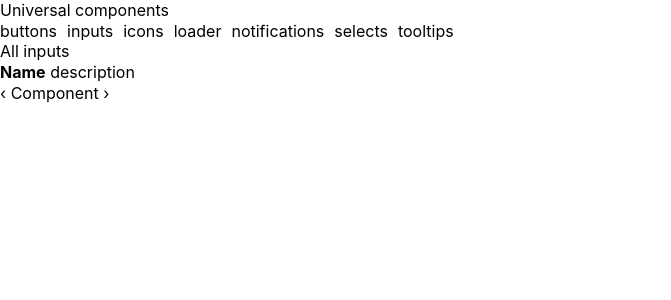
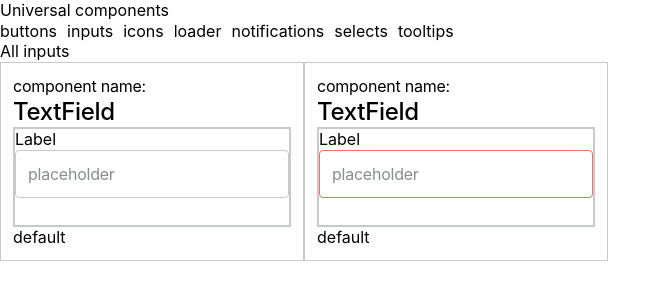
Before and after one commit to Zapchaztiulka/universal-components-frontend, a React (Vite) app: page /inputs in a window 1280 px wide. Shown: the top 300 px of the page, without its empty margins (0-671 px from the left). Built offline with nearby package versions, Linux system fonts and the light colour scheme; a web font is replaced by a local one.

Commit message:
feat: додано приклад інпуту

```diff
--- a/src/components/inputs/Inputs.tsx
+++ b/src/components/inputs/Inputs.tsx
@@ -1,10 +1,30 @@
+import { TextField } from "."
+import { ValidationStatus } from "../../types/validationStatus"
+import { ShowContainer } from "../showContainer"
 
 export const Inputs = () => {
     return <div>
-        All inputs
-        <div>
-            <p><b>Name</b> description</p>
-            &#8249; Component &#8250;
-        </div>
+        <p>All inputs</p>
+        <ShowContainer
+            component={
+                <TextField
+                    placeholder="placeholder"
+                    label="Label"
+                />
+            }
+            componentName="TextField"
+            width={500}
+        />
+        <ShowContainer
+            component={
+                <TextField
+                    placeholder="placeholder"
+                    label="Label"
+                    status={ValidationStatus.error}
+                />
+            }
+            componentName="TextField"
+            width={500}
+        />
     </div>
 }
--- a/src/components/inputs/index.ts
+++ b/src/components/inputs/index.ts
@@ -1,4 +1,5 @@
+import TextField from "./universalComponents/TextField";
 
 export {
-
+    TextField
 }
--- /dev/null
+++ b/src/components/inputs/universalComponents/TextField.tsx
@@ -0,0 +1,73 @@
+import { nanoid } from "nanoid";
+import React, { useRef, useState } from "react";
+import { ValidationStatus } from "../../../types/validationStatus";
+import { handleStatus } from "../../../utils/handleValidationStatus";
+
+const TextField = ({
+    placeholder,
+    label,
+    message,
+    status,
+    handleChange,
+    labelClassName,
+    inputClassName,
+    messageClassName
+}:{
+    placeholder?:string;
+    label?:string;
+    labelWithIcon?:boolean;
+    message?:string;
+    status?: ValidationStatus;
+    disabled?:boolean;
+    handleChange?:(text:string)=>void;
+    labelClassName?:string;
+    inputClassName?:string;
+    messageClassName?:string;
+}) => {
+    const [value, setValue] = useState("");
+    const index = useRef(`text-field-${nanoid()}`)
+    const onChangeHandler = async (e: React.FormEvent<HTMLInputElement>) => {
+        setValue(e.currentTarget.value);
+        handleChange && handleChange(e.currentTarget.value);
+    }
+
+    return(
+        <>
+            {label && <label
+                htmlFor={index.current}
+                className={`
+                    block
+                    ${labelClassName ? labelClassName : ""}
+                `}
+            >
+                {label}
+            </label>}
+
+            <input
+                id={index.current}
+                placeholder={placeholder}
+                value={value}
+                onChange={onChangeHandler}
+                className={`
+                    block p-xs
+                    text-body
+                    border-1 border-solid rounded-minimal
+                    ${handleStatus({status, error:"border-borderError", success:"border-borderSuccess"})}
+                    ${inputClassName ? inputClassName : ""}
+                `}
+            />
+
+            {message && <p
+                className={`
+
+                    ${messageClassName ? messageClassName : ""}
+                `}
+                >
+                    {message}
+                </p>
+            }
+        </>
+    )
+}
+
+export default TextField;
```
